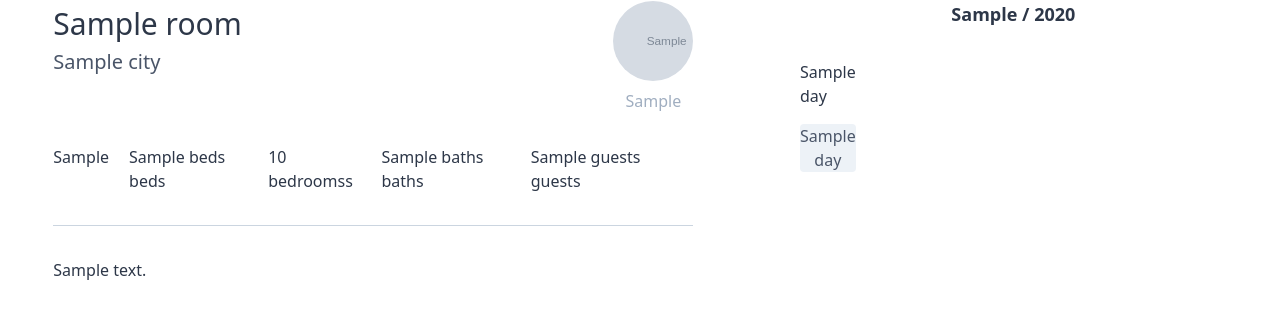
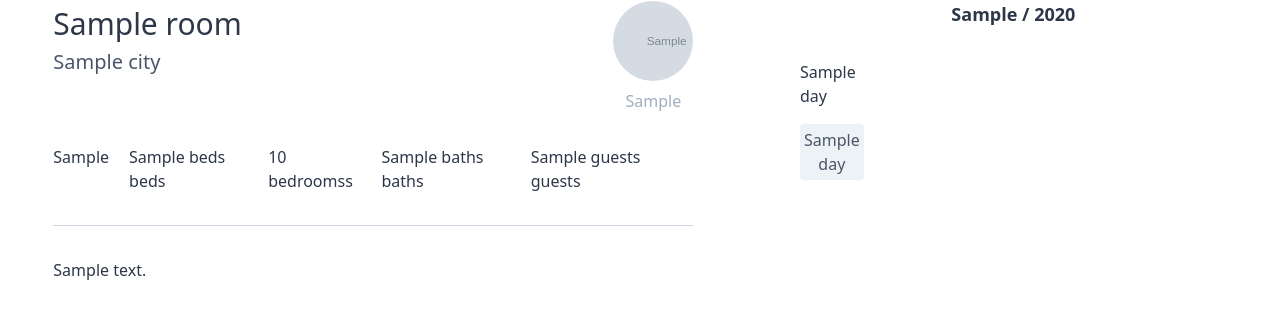
Before and after one commit to semetea/airbnb-clone, a Django app: template templates/rooms/room_detail.html in a window 1280 px wide. Shown: the part 755-1067 px from the top of the page. Run offline with Django 4.2, Linux system fonts and the light colour scheme; the template is opened without the code that fills it: most values are stand-ins (such as "Sample title", 1, 10 or a date in 2020); grey boxes marked "Sample" are stand-in pictures; style sheets or scripts are compiled from the project's sources; some libraries are stand-ins or nearby versions.

Commit message:
fix calendar

```diff
--- a/templates/rooms/room_detail.html
+++ b/templates/rooms/room_detail.html
@@ -109,9 +109,10 @@
                 {% for day in calendar.get_days %}
 
                 {% if day != 0 %}
-                    <span class="bg-gray-200 w-full text-center rounded text-gray-700 hover:bg-teal-400 hover:text-white cursor-pointer">{{day}}</span>
+                    <span class="bg-gray-200 w-full text-center rounded p-1 text-gray-700 hover:bg-teal-400 hover:text-white cursor-pointer">{{day}}</span>
+                {% else %}
+                    <span></span>
                 {% endif %}
-                    <span></span>
                 {% endfor %}
 
             </div>
```
